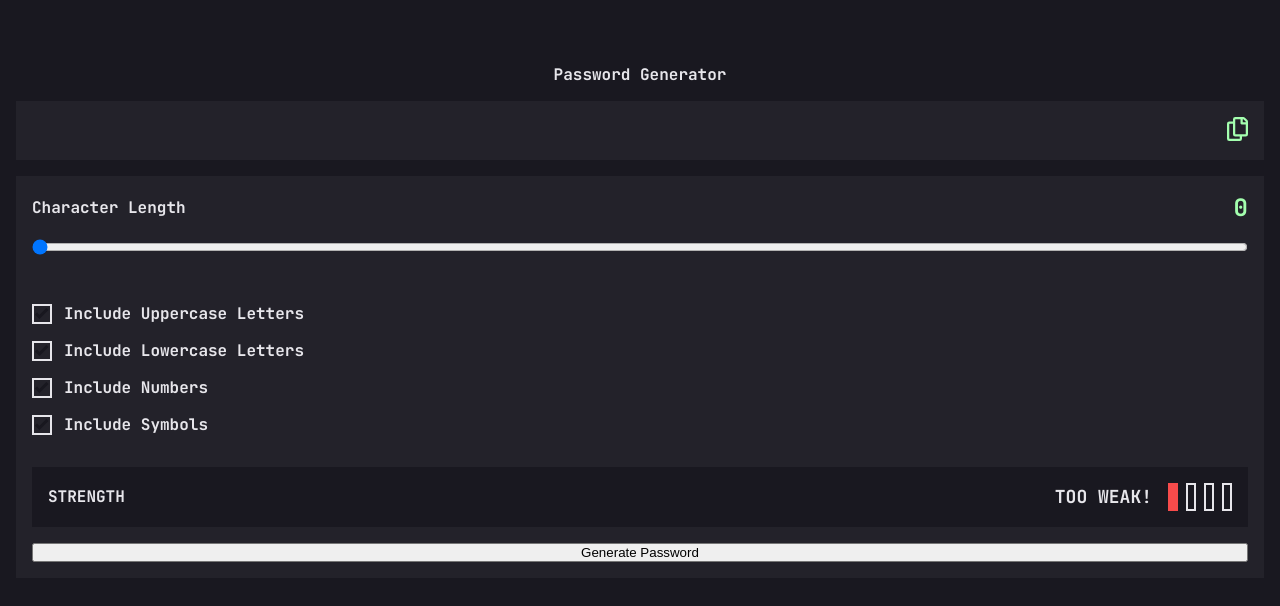
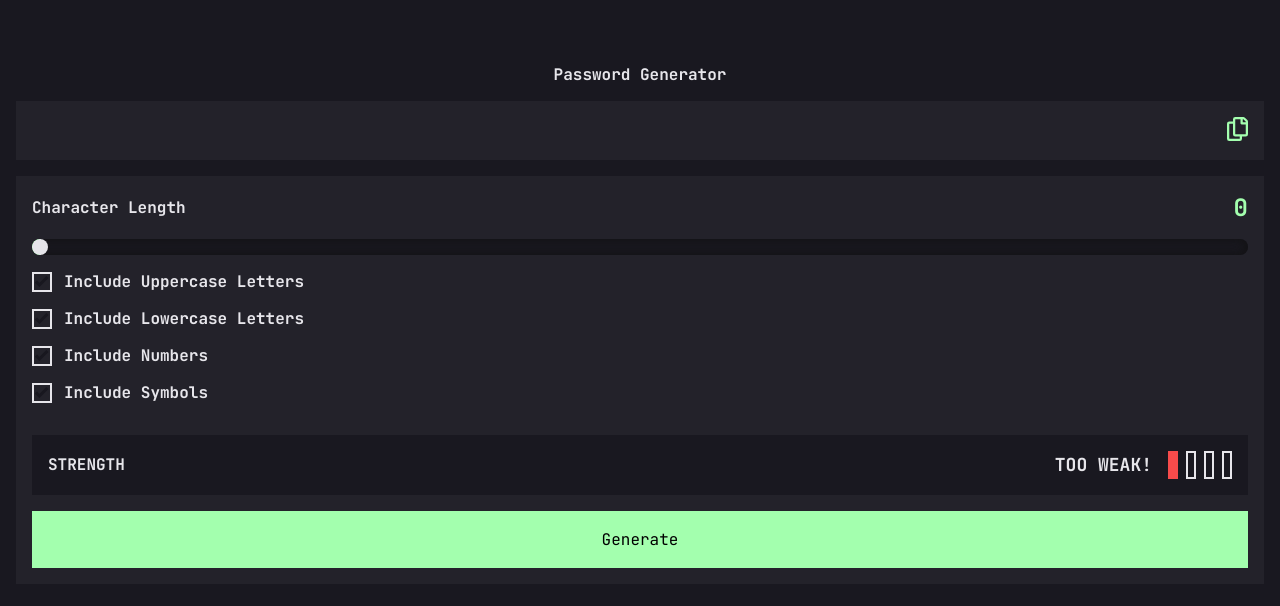
Before and after one commit to schincharauli/schincharauli-password-generator-app-react, a React (Vite) app: page / in a window 1280 px wide. Shown: the top 606 px of the page. Built offline with nearby package versions, Linux system fonts and the light colour scheme.

Commit message:
added final styling

```diff
--- a/src/App.css
+++ b/src/App.css
@@ -1,10 +1,9 @@
-@import url('https://fonts.googleapis.com/css2?family=JetBrains+Mono:wght@400;700&display=swap');
-*{
+@import url("https://fonts.googleapis.com/css2?family=JetBrains+Mono:wght@400;700&display=swap");
+* {
   margin: 0;
   padding: 0;
   box-sizing: border-box;
 }
-
 
 :root {
   --clr-darkGrey: 248 10% 15%;
@@ -20,7 +19,6 @@
   --fs-2: 18px;
   --fs-3: 16px;
 }
-
 
 body {
   font-family: "JetBrains Mono", monospace;
@@ -38,18 +36,15 @@ body {
   margin-inline: 16px;
 }
 
-
-.generator-header{
+.generator-header {
   font-size: var(--fs-3);
   color: var(--clr-grey);
   text-align: center;
   margin-block: 0;
   margin-bottom: 1rem;
-
 }
 
-
-.generator-password{
+.generator-password {
   background-color: hsl(var(--clr-darkGrey));
   font-size: var(--fs-1);
   padding: 16px;
@@ -59,41 +54,37 @@ body {
   display: flex;
 }
 
-
-.fieldText{
+.fieldText {
   color: hsl(var(--clr-grey));
 }
 
-.copy-btn{
+.copy-btn {
   background-color: var(--clr-darkGrey);
   border: none;
-
 }
-.copied:hover{
+.copied:hover {
   cursor: pointer;
   fill: white;
 }
 
-.output-container{
+.output-container {
   display: flex;
   flex-direction: column;
   padding: 16px;
   height: auto;
   background-color: hsl(var(--clr-darkGrey));
-
 }
 
-.sliderLabel{
+.sliderLabel {
   display: flex;
   justify-content: space-between;
   align-items: center;
 }
 
-.sliderValue{
+.sliderValue {
   font-size: var(--fs-1);
   color: hsl(var(--clr-neonGreen));
 }
-
 
 .copy {
   gap: 1rem;
@@ -122,53 +113,49 @@ body {
   margin-bottom: 2rem;
 }
 
-
-.fieldText{
+.fieldText {
   font-size: 16px;
 }
 
-input[type="checkbox"]{
+input[type="checkbox"] {
   appearance: none;
   -webkit-appearance: none;
   height: 20px;
   width: 20px;
   background-color: var(--clr-darkGrey);
-  border: 2px solid #E6E5EA;
+  border: 2px solid #e6e5ea;
   cursor: pointer;
-  background-image: url('./assets/icon-check.svg');
+  background-image: url("./assets/icon-check.svg");
   background-repeat: no-repeat;
   background-position: center;
 }
 
-input[type="checkbox"]::after{
+input[type="checkbox"]::after {
   display: none;
 }
 
-input[type="checkbox"]:checked{
-  background-color: #A4FFAF;
-  border: #A4FFAF;
+input[type="checkbox"]:checked {
+  background-color: #a4ffaf;
+  border: #a4ffaf;
 }
 
-
-input[type="checkbox"]:checked::after{
+input[type="checkbox"]:checked::after {
   display: block;
 }
 
-.form-group{
+.form-group {
   margin-top: 16px;
 }
 
-.form-group label{
-display: flex;
-align-items: center;
-justify-content: flex-start;
-
+.form-group label {
+  display: flex;
+  align-items: center;
+  justify-content: flex-start;
 }
 
-.form-group label p{
+.form-group label p {
   padding-left: 12px;
 }
-
 
 .strength {
   margin-top: 32px;
@@ -181,39 +168,27 @@ justify-content: flex-start;
   text-transform: uppercase;
   font-size: var(--fs-2);
   line-height: 1.485rem;
-
 }
 
-.strength h2{
+.strength h2 {
   font-size: var(--fs-3);
   line-height: 1.32rem;
-
 }
 
 .strengthLvl {
   align-items: center;
   display: flex;
-
 }
 
 .strengthLvl p {
   margin-right: 0.5rem;
 }
 
-
-
-
-
-
 .checkboxes {
   flex-direction: column;
   gap: 1rem;
   margin-bottom: 2rem;
 }
-
-
-
-
 
 .bars {
   width: 10px;
@@ -225,39 +200,10 @@ justify-content: flex-start;
 #bar1,
 #bar2,
 #bar3,
-#bar4{
+#bar4 {
   width: 10px;
   height: 28px;
   margin-left: 0.5rem;
-}
-
-
-
-.button {
-  width: 100%;
-  padding-top: 1.125rem;
-  padding-bottom: 1.125rem;
-  border: 2px solid hsl(var(--clr-neonGreen));
-}
-
-.button:hover {
-  background-color: hsl(var(--clr-darkGrey));
-  color: hsl(var(--clr-neonGreen));
-  cursor: pointer;
-}
-
-.button svg {
-  margin-left: 1rem;
-}
-
-.button:hover path {
-  fill: hsl(var(--clr-neonGreen));
-}
-
-.alert {
-  display: none;
-  text-align: center;
-  color: hsl(var(--clr-red));
 }
 
 /*  Level Classes */
@@ -265,7 +211,6 @@ justify-content: flex-start;
 .tooWeak {
   background-color: hsl(var(--clr-red));
   border: 2px solid hsl(var(--clr-red));
-
 }
 
 .weak {
@@ -282,3 +227,57 @@ justify-content: flex-start;
   background-color: hsl(var(--clr-neonGreen));
   border: 2px solid hsl(var(--clr-neonGreen));
 }
+
+.generator-btn {
+  width: 100%;
+  padding-top: 1.125rem;
+  padding-bottom: 1.125rem;
+  background-color: hsl(var(--clr-neonGreen));
+  border: none;
+  font-family: "JetBrains Mono", monospace;
+  font-size: 16px;
+
+}
+
+.generator-btn:hover {
+  background-color: hsl(var(--clr-darkGrey));
+  color: hsl(var(--clr-neonGreen));
+  cursor: pointer;
+}
+
+.buttgenerator-btnon svg {
+  margin-left: 1rem;
+}
+
+.generator-btn:hover path {
+  fill: hsl(var(--clr-neonGreen));
+}
+
+.alert {
+  display: none;
+  text-align: center;
+  color: hsl(var(--clr-red));
+}
+
+
+
+.slide{
+  margin-top: 16px;
+  border-radius: 12px;
+  -webkit-appearance: none;
+  background-color: hsl(var(--clr-veryDarkGrey));
+  outline: none;
+  overflow: hidden;
+  box-shadow: inset 0 0 12px rgb(17, 17, 17);
+}
+.slide::-webkit-slider-thumb{
+
+  -webkit-appearance: none;
+  height: 16px;
+  width: 16px;
+  border-radius: 50%;
+  background-color: #e6e5ea;
+  cursor: pointer;
+  /* border: 4px solid #333; */
+  box-shadow: -407px 0 0 400px hsl(var(--clr-neonGreen));
+}
--- a/src/App.jsx
+++ b/src/App.jsx
@@ -103,7 +103,7 @@ function App() {
               }}
               id="passwordStrength"
               name="password-strength"
-              className="slider"
+              className="slide"
               type="range"
               min="0"
               max="20"
@@ -207,9 +207,12 @@ function App() {
               </div>
             </div>
 
+            <div className="generate">
             <button onClick={handleGeneratePassword} className="generator-btn">
-              Generate Password
+              Generate
             </button>
+
+            </div>
           </div>
         </div>
       </div>
```
Also changed, not shown: index.html (line endings or trailing spaces).
